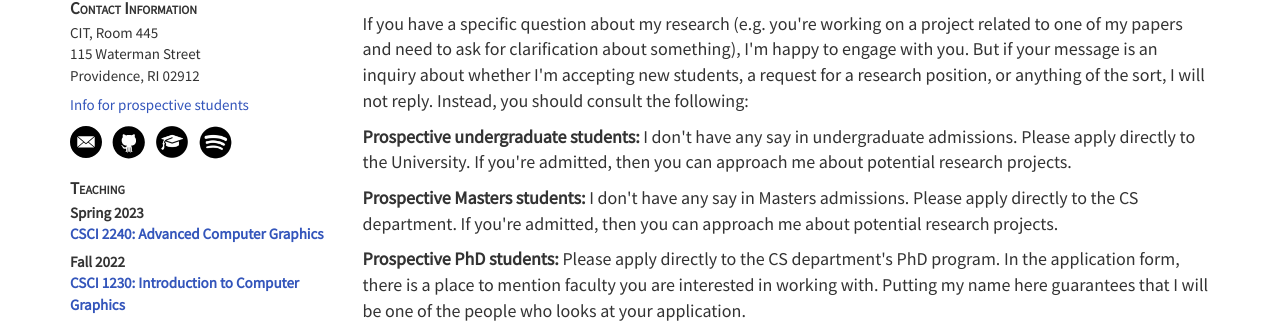
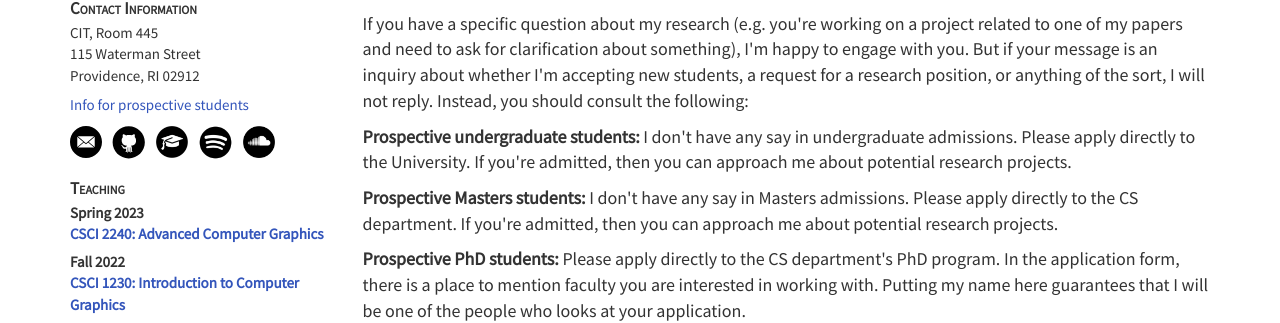
Before and after one commit to dritchie/dritchie.github.io, a Jekyll site: the page built from prospective_students.html, in a window 1280 px wide. Shown: the part 467-790 px from the top of the page. Built offline with Jekyll 4.4.1, drawn with Linux system fonts in a browser that asks for light colours.

Commit message:
Add Soundcloud link back.

```diff
--- a/_includes/sidebar.html
+++ b/_includes/sidebar.html
@@ -34,14 +34,15 @@
 		       width=32px style='vertical-align:middle'>
 		</a>
 		&nbsp;
-		<a target='_blank' href='https://open.spotify.com/artist/0ZY12JI48nlQQx9DTWxXpZ?si=2f93d2f587494943 style='text-decoration:none'>
+		<a target='_blank' href='https://open.spotify.com/artist/0ZY12JI48nlQQx9DTWxXpZ?si=2f93d2f587494943' style='text-decoration:none'>
 			<img src='/img/icons/spotify.png'
 				 width=37px style='vertical-align:middle'>
-		  </a>
-		<!-- <a target='_blank' href='https://soundcloud.com/daniel-ritchie-2' style='text-decoration:none'>
+		</a>
+		&nbsp;
+		<a target='_blank' href='https://soundcloud.com/cognizermusic' style='text-decoration:none'>
 		  <img src='/img/icons/soundcloud.png'
 		       width=32px style='vertical-align:middle'>
-		</a> -->
+		</a>
 	</div>
 </div>
 
```
